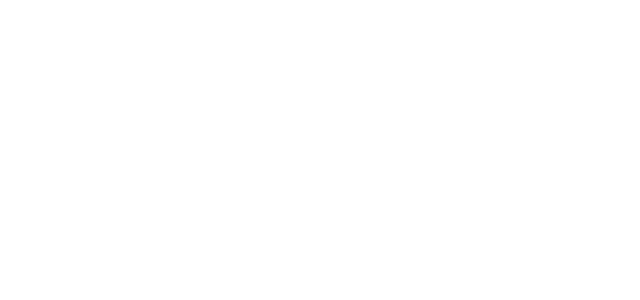
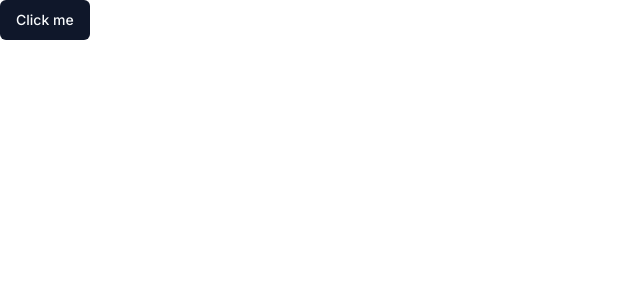
Before and after one commit to szeedneigh/affinity, a React (Vite) app: page /sign-up in a window 1280 px wide. Before the commit this address had no page. Shown: the top 300 px of the page, without its empty margins (0-640 px from the left). Built offline with nearby package versions, Linux system fonts and the light colour scheme.

Commit message:
Maiden test of shadcn ui

```diff
--- a/src/App.tsx
+++ b/src/App.tsx
@@ -1,8 +1,8 @@
 import { Routes, Route } from 'react-router-dom';
 
 import './globals.css';
-import SigninForm from './_auth/forms/SigninForm';
-import SignupForm from './_auth/forms/SignupForm';
+import SignInForm from './_auth/forms/SignInForm';
+import SignUpForm from './_auth/forms/SignUpForm';
 import { Home } from './_root/pages';
 import AuthLayout from './_auth/AuthLayout';
 import RootLayout from './_root/RootLayout';
@@ -14,8 +14,8 @@
 
         {/* public routes */}
         <Route element={<AuthLayout />}>
-          <Route path="/sign-in" element={<SigninForm />} />
-          <Route path="/sign-un" element={<SignupForm />} />
+          <Route path="/sign-in" element={<SignInForm />} />
+          <Route path="/sign-up" element={<SignUpForm />} />
         </Route>
 
         {/* private routes */}
--- a/src/_auth/AuthLayout.tsx
+++ b/src/_auth/AuthLayout.tsx
@@ -1,7 +1,19 @@
+import { Outlet, Navigate } from "react-router-dom";
 
 const AuthLayout = () => {
+  const isAuthenticated = false;
   return (
-    <div>AuthLayout</div>
+    <>
+    {isAuthenticated ? (
+      <Navigate to="/" />
+    ) : (
+      <>
+        <section>
+          <Outlet />
+        </section>
+      </>
+    )}
+  </>
   )
 }
 
--- a/src/_auth/forms/SigninForm.tsx
+++ b/src/_auth/forms/SigninForm.tsx
@@ -1,8 +1,8 @@
 
-const SigninForm = () => {
+const SignInForm = () => {
   return (
-    <div>SigninForm</div>
+    <div>SignInForm</div>
   )
 }
 
-export default SigninForm
+export default SignInForm
--- a/src/_auth/forms/SignupForm.tsx
+++ b/src/_auth/forms/SignupForm.tsx
@@ -1,8 +1,11 @@
+import { Button } from "@/components/ui/button"
 
-const SignupForm = () => {
+const SignUpForm = () => {
   return (
-    <div>SignupForm</div>
+    <div>
+      <Button>Click me</Button>
+    </div>
   )
 }
 
-export default SignupForm
+export default SignUpForm
--- /dev/null
+++ b/src/globals.d.ts
@@ -0,0 +1,4 @@
+declare module '*.css' {
+  const content: Record<string, string>;
+  export default content;
+}
```
